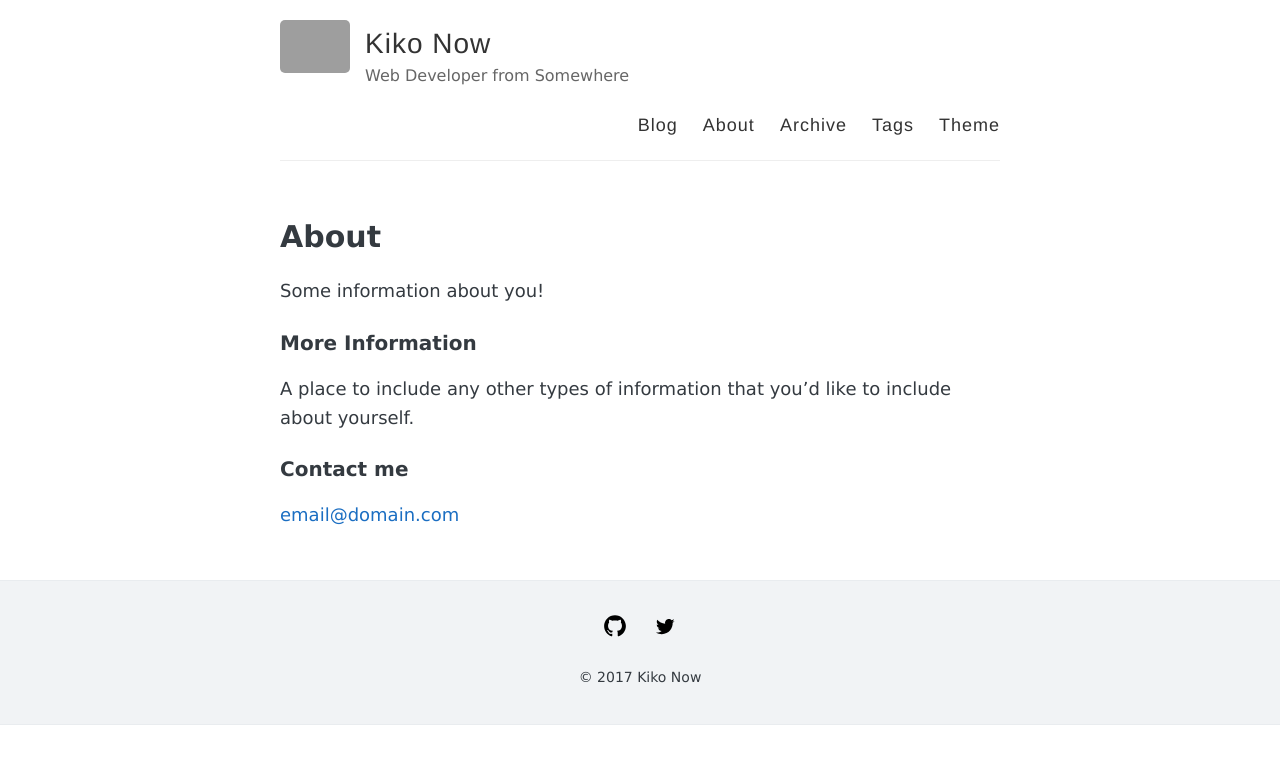
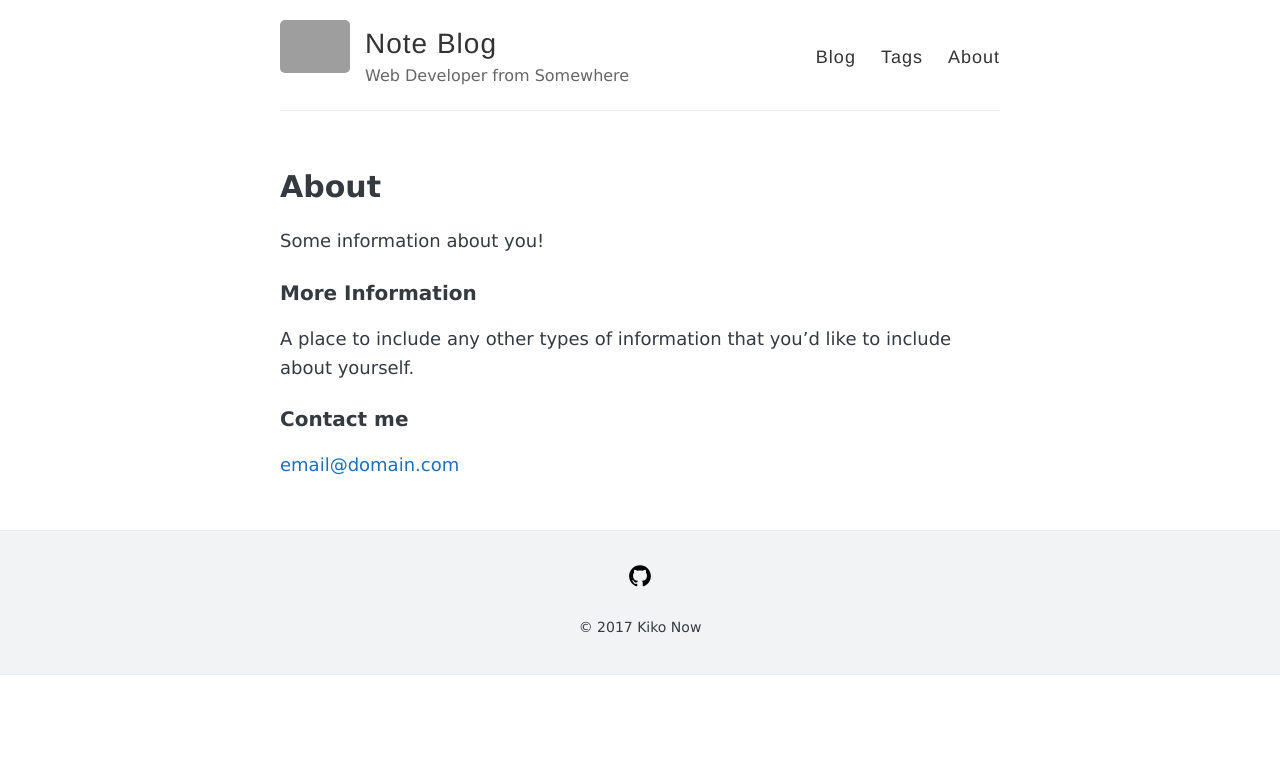
Before and after one commit to reagewang/reagewang.github.io, a Jekyll site: the page built from about.md, in a window 1280 px wide. Shown: the top 764 px of the page. Built offline with Jekyll 4.4.1, drawn with Linux system fonts in a browser that asks for light colours; grey boxes are pictures that could not be loaded.

Commit message:
update _config.yml file

```diff
--- a/_config.yml
+++ b/_config.yml
@@ -3,7 +3,7 @@
 #
 
 # Name of your site (displayed in the header)
-name: Kiko Now
+name: Note Blog
 
 # Short bio or description (displayed in the header)
 description: Web Developer from Somewhere
@@ -22,17 +22,13 @@ avatar: https://raw.githubusercontent.com/barryclark/jekyll-now/master/images/je
 navigation:
   - name: Blog
     url: /
+  - name: Tags
+    url: /tags
   - name: About
     url: /about
-  - name: Archive
-    url: /archive
-  - name: Tags
-    url: /tags
-  - name: Theme
-    url: https://github.com/AWEEKJ/kiko-now
 
 # Pagination
-paginate: 5
+paginate: 3
 
 # Includes an icon in the footer for each username you enter
 footer-links:
@@ -41,7 +37,7 @@ footer-links:
   email:
   facebook:
   flickr:
-  github: AWEEKJ/kiko-now
+  github: https://github.com/reagewang/reagewang.github.io
   googleplus: # anything in your profile username that comes after plus.google.com/
   instagram:
   linkedin:
@@ -49,7 +45,7 @@ footer-links:
   rss: # just type anything here for a working RSS icon
   stackoverflow: # your stackoverflow profile, e.g. "users/50476/bart-kiers"
   tumblr: # https://<username>.tumblr.com
-  twitter: jekyllrb
+  twitter:
   youtube: # channel/<your_long_string> or user/<user-name>
 
 # Text under the icons in footer
```
